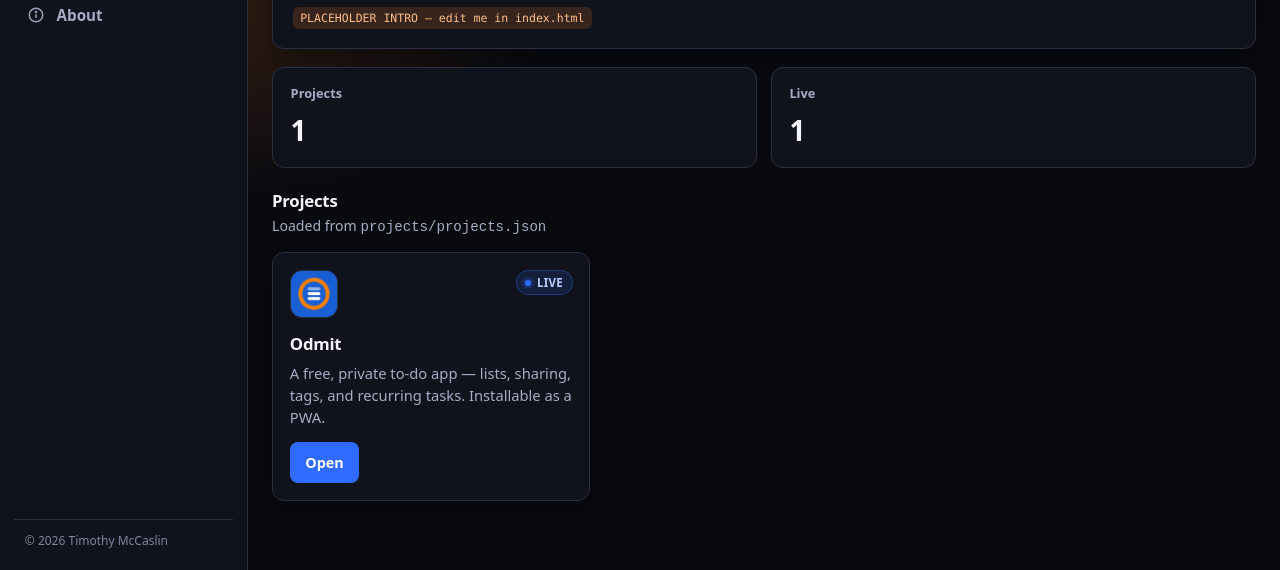
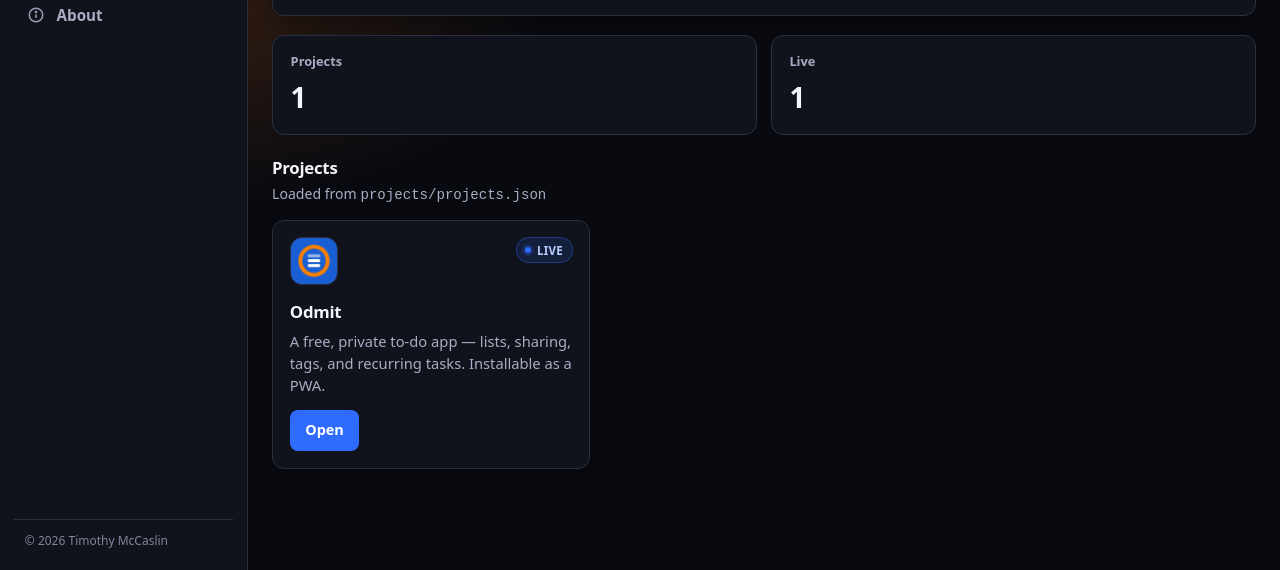
Before and after one commit to timothyrmccaslin-sys/timothymccaslin.com, a plain HTML site: page index.html in a window 1280 px wide. Shown: the part 230-800 px from the top of the page. Drawn offline with Linux system fonts and the light colour scheme.

Commit message:
Remove visible placeholder warning badges from dashboard
Keep intro and about copy; drop edit-hint labels and unused CSS.

```diff
--- a/index.html
+++ b/index.html
@@ -72,7 +72,6 @@
               Builder of small, useful apps. This dashboard is a home for personal projects —
               starting with Odmit, a private to-do app. More coming soon.
             </p>
-            <span class="edit-hint">PLACEHOLDER INTRO — edit me in index.html</span>
           </div>
 
           <div class="stats" aria-label="Project stats">
@@ -120,7 +119,6 @@
               This is a starter personal-projects dashboard. Hosted on GitHub Pages
               at <strong style="color:var(--text)">timothymccaslin.com</strong>.
             </p>
-            <span class="edit-hint">PLACEHOLDER ABOUT — edit me in index.html</span>
           </div>
         </section>
       </main>
--- a/styles.css
+++ b/styles.css
@@ -283,16 +283,6 @@ a:hover { text-decoration: underline; }
   color: var(--muted);
   max-width: 48rem;
 }
-.edit-hint {
-  display: inline-block;
-  margin-top: 0.65rem;
-  padding: 0.15rem 0.45rem;
-  border-radius: 6px;
-  background: var(--accent-dim);
-  color: #FFC08A;
-  font-family: var(--mono);
-  font-size: 0.72rem;
-}
 
 /* Stats */
 .stats {
```
